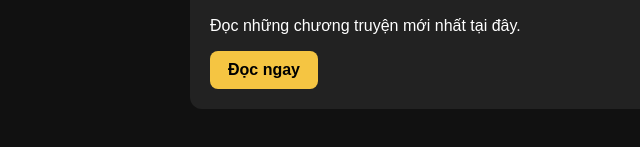
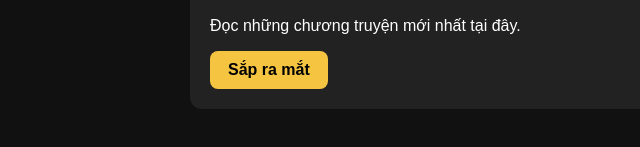
Before and after one commit to nguyenphutrong20002-afk/van-gioi-thu-cac, a plain HTML site: page index.html in a window 1280 px wide. Shown: the part 239-386 px from the top of the page, 0-640 px from the left. Drawn offline with Linux system fonts and the light colour scheme.

Commit message:
Update index.html

```diff
--- a/index.html
+++ b/index.html
@@ -23,7 +23,7 @@ text-decoration:none;border-radius:8px;font-weight:bold}
 <div class="card">
 <h2>Hắc Long Đế Quốc</h2>
 <p>Đọc những chương truyện mới nhất tại đây.</p>
-<a class="button" href="hac-long-de-quoc.html">Đọc ngay</a>
+<a class="button" href="#">Sắp ra mắt</a>
 </div>
 </div>
 </body>
```
